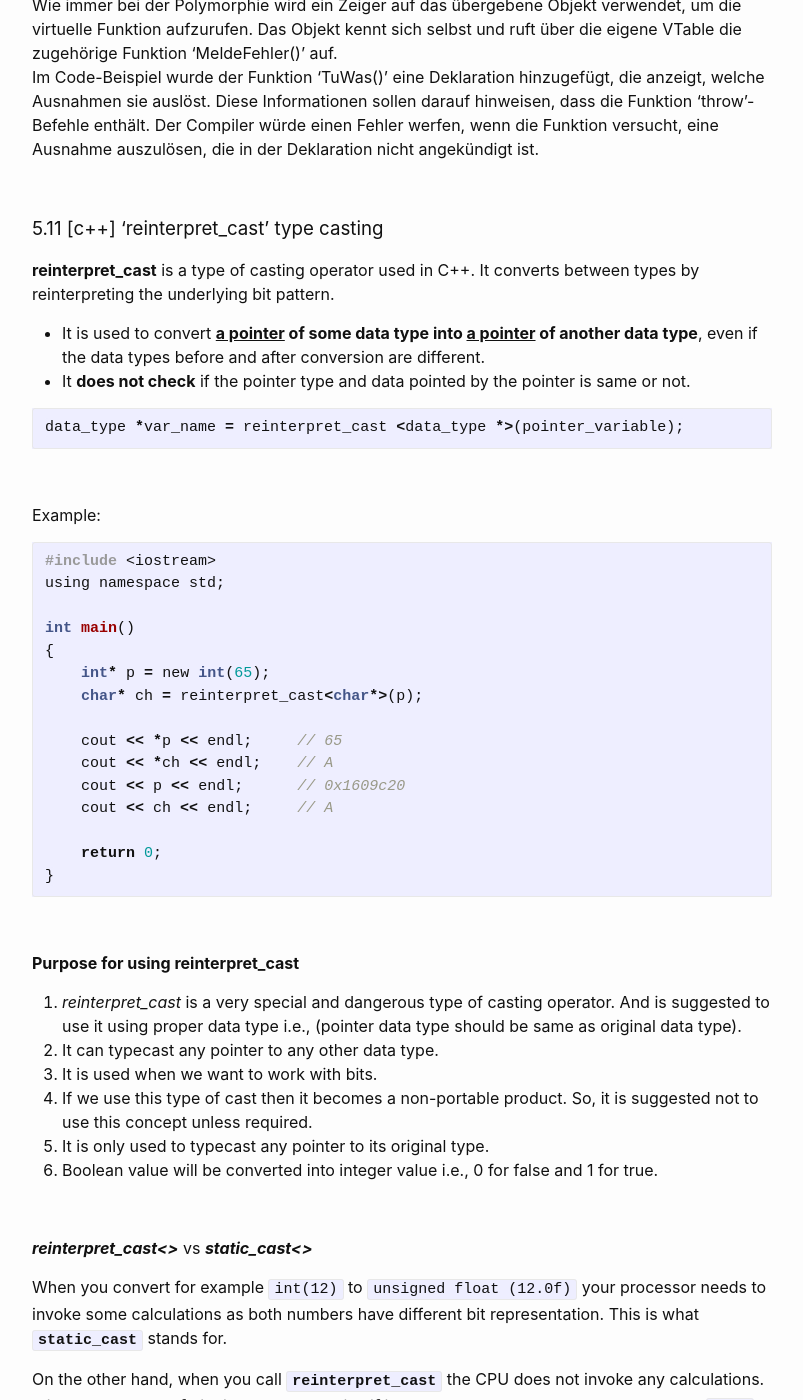
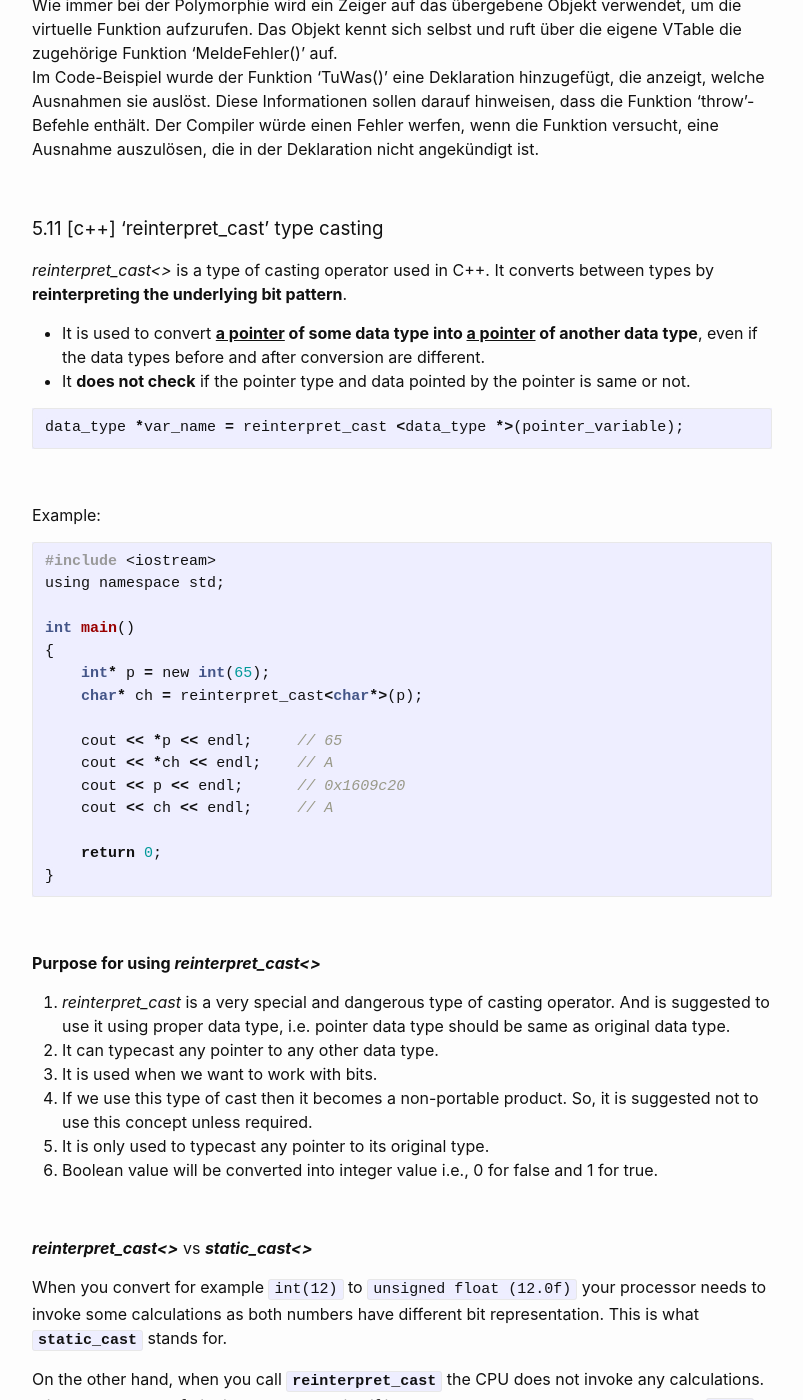
Before and after one commit to Hautaklyttn/progDocs, a Jekyll site: the page built from docs/articles/c_cpp.md, in a window 1280 px wide and 1400 px high, scrolled down 76294 px. Shown: the whole window, without its empty margins (238-1041 px from the left). Built offline with Jekyll 4.4.1, drawn with Linux system fonts in a browser that asks for light colours.

Commit message:
C++ update

```diff
--- a/docs/articles/c_cpp.md
+++ b/docs/articles/c_cpp.md
@@ -2684,7 +2684,7 @@ Im Code-Beispiel wurde der Funktion 'TuWas()' eine Deklaration hinzugefügt, die
 <a name="ch5-11"></a>
 ### 5.11 [c++] 'reinterpret_cast' type casting
 
-**reinterpret_cast** is a type of casting operator used in C++. It converts between types by reinterpreting the underlying bit pattern.
+*reinterpret_cast<>* is a type of casting operator used in C++. It converts between types by **reinterpreting the underlying bit pattern**.
 
 - It is used to convert **<u>a pointer</u> of some data type into <u>a pointer</u> of another data type**, even if the data types before and after conversion are different.
 - It **does not check** if the pointer type and data pointed by the pointer is same or not.
@@ -2717,9 +2717,9 @@ int main()
 
 &nbsp;
 
-**Purpose for using reinterpret_cast**
-
-1. *reinterpret_cast* is a very special and dangerous type of casting operator. And is suggested to use it using proper data type i.e., (pointer data type should be same as original data type).
+**Purpose for using *reinterpret_cast<>***
+
+1. *reinterpret_cast* is a very special and dangerous type of casting operator. And is suggested to use it using proper data type, i.e. pointer data type should be same as original data type.
 2. It can typecast any pointer to any other data type.
 3. It is used when we want to work with bits.
 4. If we use this type of cast then it becomes a non-portable product. So, it is suggested not to use this concept unless required.
```
